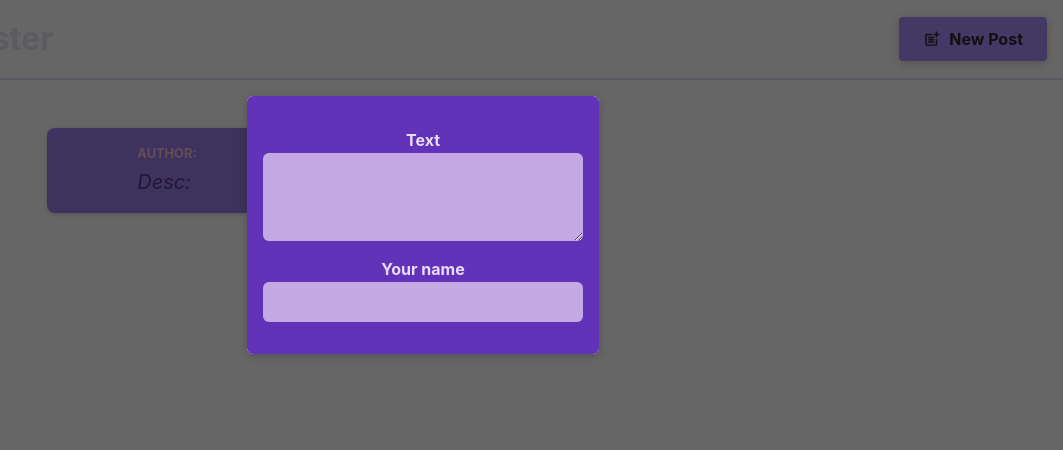
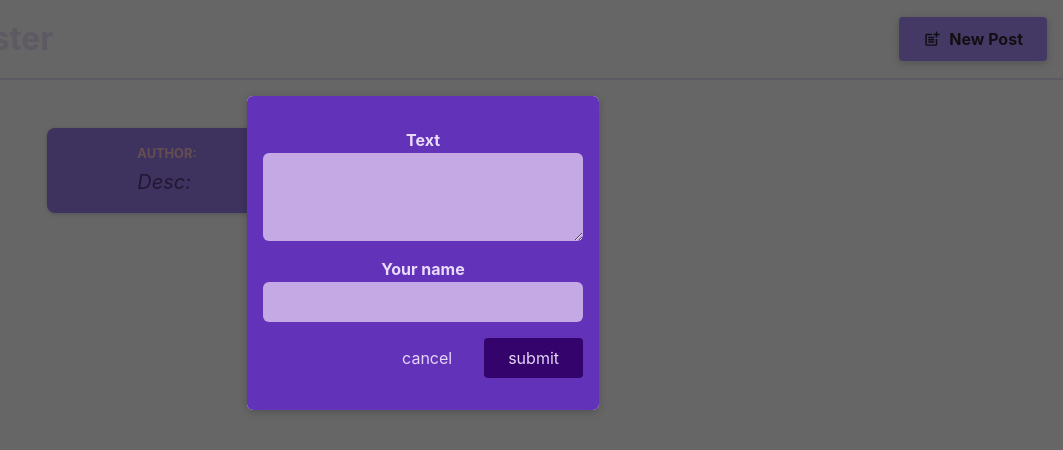
Before and after one commit to phamthimylinhhaui/react-base-course, a React (Vite) app: page / in a window 1280 px wide. Shown: the top 450 px of the page, without its empty margins (217-1280 px from the left). Built offline with nearby package versions, Linux system fonts and the light colour scheme.

Commit message:
lession-30: adding form buttons

```diff
--- a/src/components/NewPost.jsx
+++ b/src/components/NewPost.jsx
@@ -13,6 +13,10 @@
                 <label htmlFor="name">Your name</label>
                 <input type="text" id="name" required onChange={props.onAuthorChange} />
             </p>
+            <p className={classes.actions}>
+                <button type="button" onClick={props.isCancel}>cancel</button>
+                <button>submit</button>
+            </p>
         </form>
     );
 }
--- a/src/components/PostList.jsx
+++ b/src/components/PostList.jsx
@@ -21,7 +21,11 @@
         <>
             { isPosting &&
                 <Modal onClose={onStopPosting} >
-                    <NewPost onBodychange={changeBodyHandler} onAuthorChange={changeAuthorHandler}/>
+                    <NewPost
+                        onBodychange={changeBodyHandler}
+                        onAuthorChange={changeAuthorHandler}
+                        isCancel={onStopPosting}
+                    />
                 </Modal>
             }
             <ul className={classes.posts}>
```
